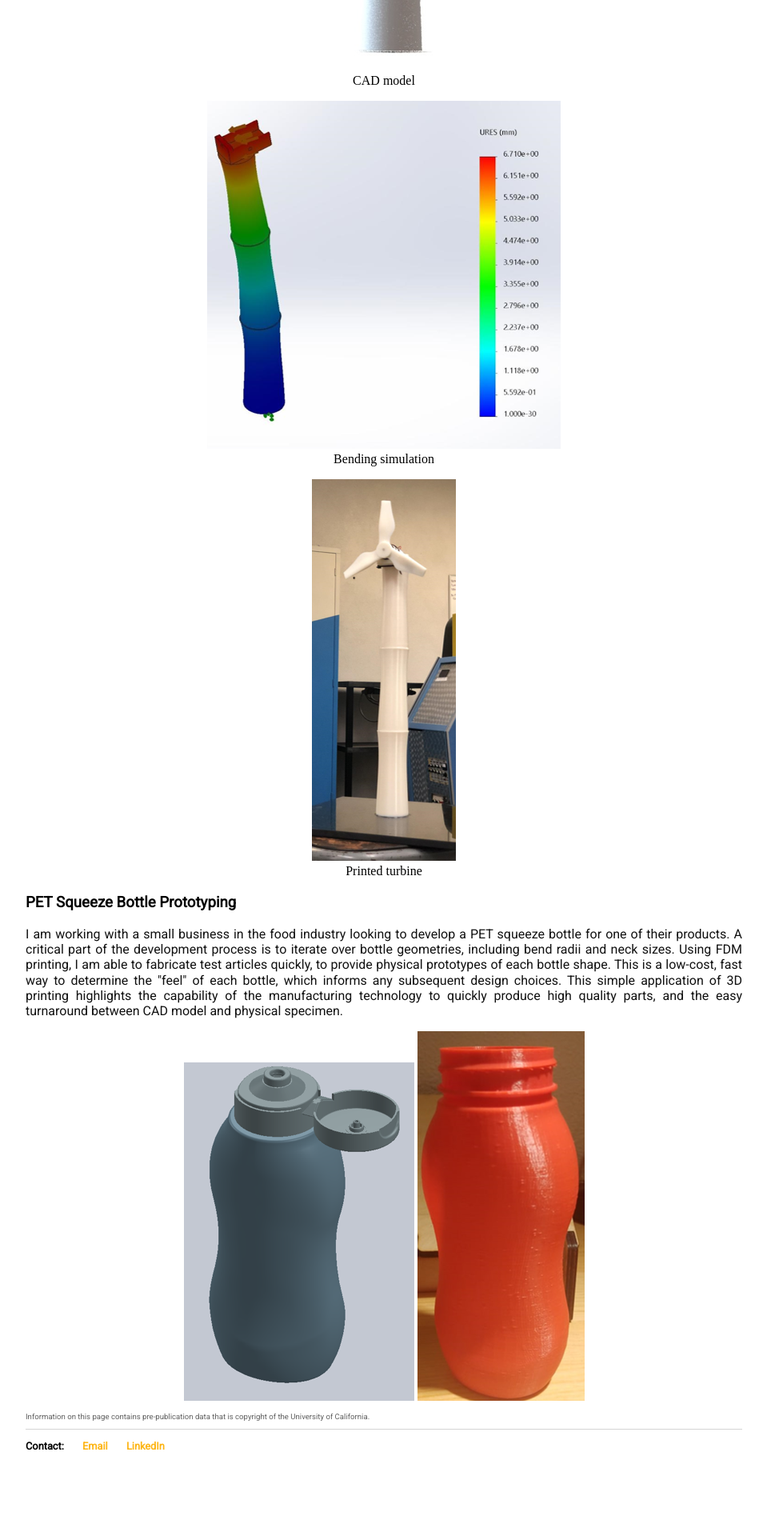
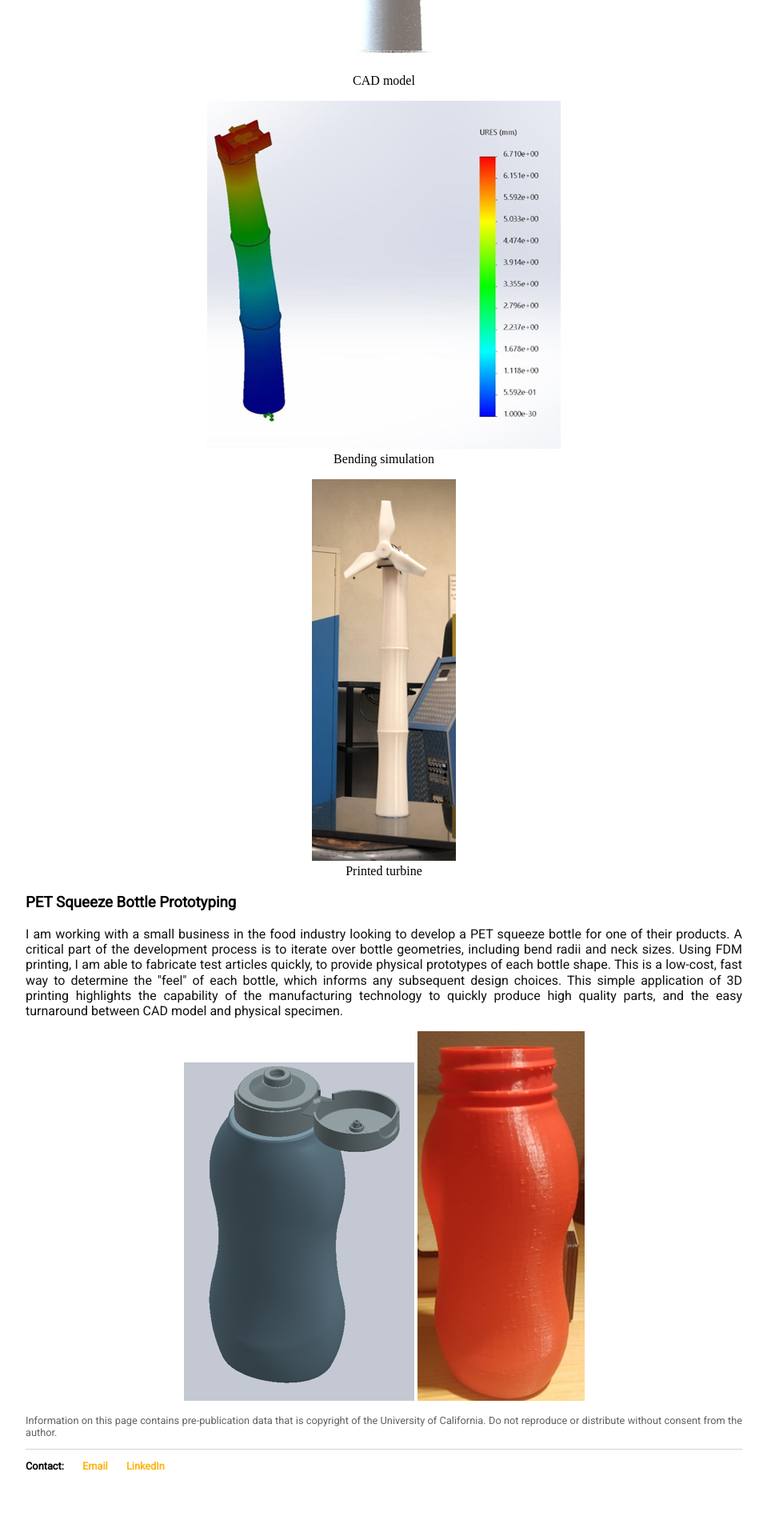
Before and after one commit to carbonheliumnitrogen/carbonheliumnitrogen.github.io, a Jekyll site: the page built from projects.html, in a window 1280 px wide. Shown: the part 2686-4606 px from the top of the page at 80% size, without its empty margins (160-1119 px from the left). Built offline with Jekyll 4.4.1, drawn with Linux system fonts in a browser that asks for light colours; before the commit the page ends 4581 px from its top, so only the background shows below that.

Commit message:
Update projects.html

```diff
--- a/projects.html
+++ b/projects.html
@@ -25,7 +25,7 @@ color:#616161;
 	}
 	#copyright{font-family:'Roboto', 'Helvetica', 'Sans-Serif';
 		color:#616161;
-		font-size:0.6em;}
+		font-size:0.8em;}
 </style>
 </head>
 <div class="blurb">
@@ -78,5 +78,5 @@ color:#616161;
     <img class="columntwo" src="C2.png">
 </div>
 
-	<p id="copyright"> Information on this page contains pre-publication data that is copyright of the University of California. </p>
+	<p id="copyright"> Information on this page contains pre-publication data that is copyright of the University of California. Do not reproduce or distribute without consent from the author.</p>
 </div><!-- /.blurb -->
```
